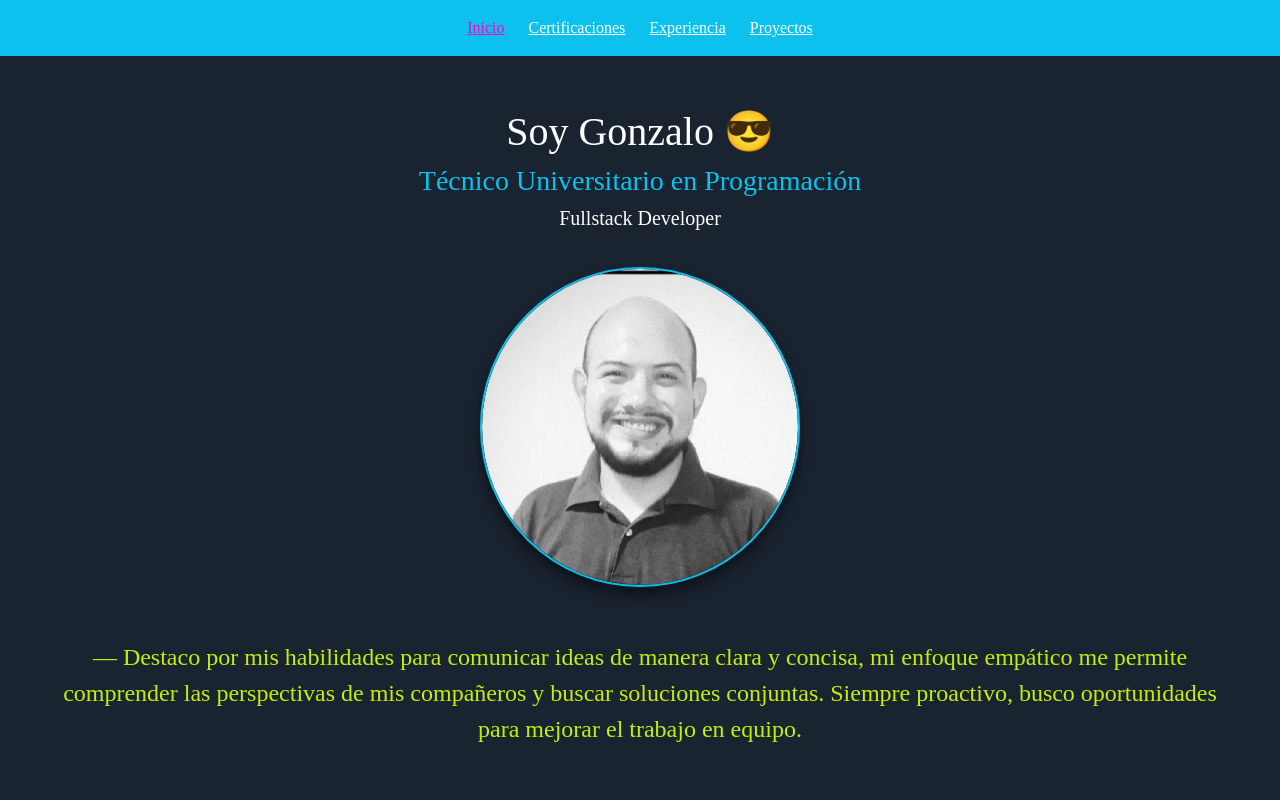
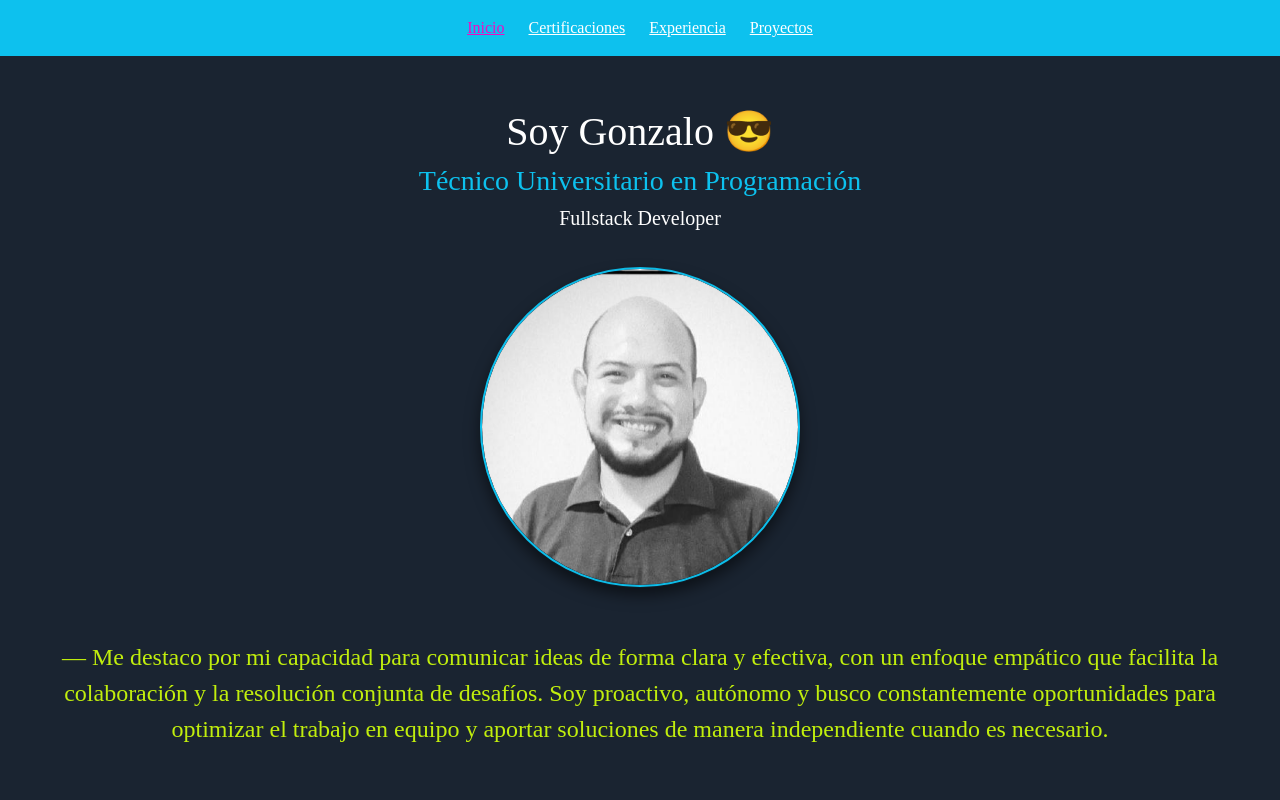
Before and after one commit to gonzalo991/argowebdev-portfolio, a React (Vite) app: page /#/ in a window 1280 px wide. Shown: the top 800 px of the page. Built offline with nearby package versions, Linux system fonts and the light colour scheme; the HTML template or start-up script is replaced by a standard one; a web font is replaced by a local one.

Commit message:
cambios finales

```diff
--- a/src/components/pages/About.tsx
+++ b/src/components/pages/About.tsx
@@ -5,8 +5,10 @@ const About: React.FC = () => {
         <>
             <figure className="text-center mt-1 mb-3">
                 <figcaption className="blockquote-footer ms-5 me-5 mt-4 mb-3">
-                    Destaco por mis habilidades para comunicar ideas de manera clara y concisa,
-                    mi enfoque empático me permite comprender las perspectivas de mis compañeros y buscar soluciones conjuntas. Siempre proactivo, busco oportunidades para mejorar el trabajo en equipo.
+                Me destaco por mi capacidad para comunicar ideas de forma clara y efectiva, con un enfoque
+                empático que facilita la colaboración y la resolución conjunta de desafíos. Soy proactivo,
+                autónomo y busco constantemente oportunidades para optimizar el trabajo en equipo y aportar
+                soluciones de manera independiente cuando es necesario.
                 </figcaption>
             </figure>
         </>
```
